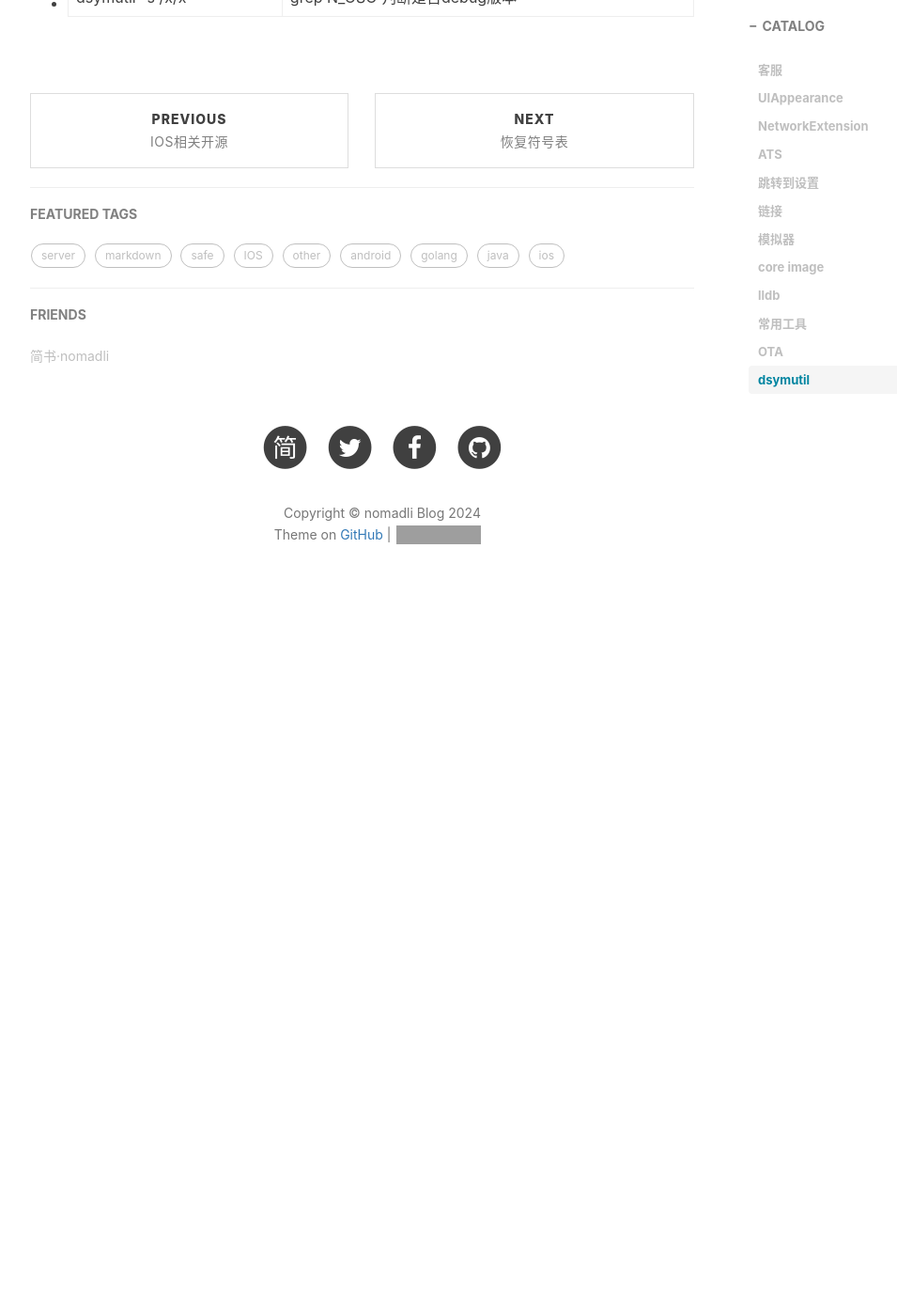
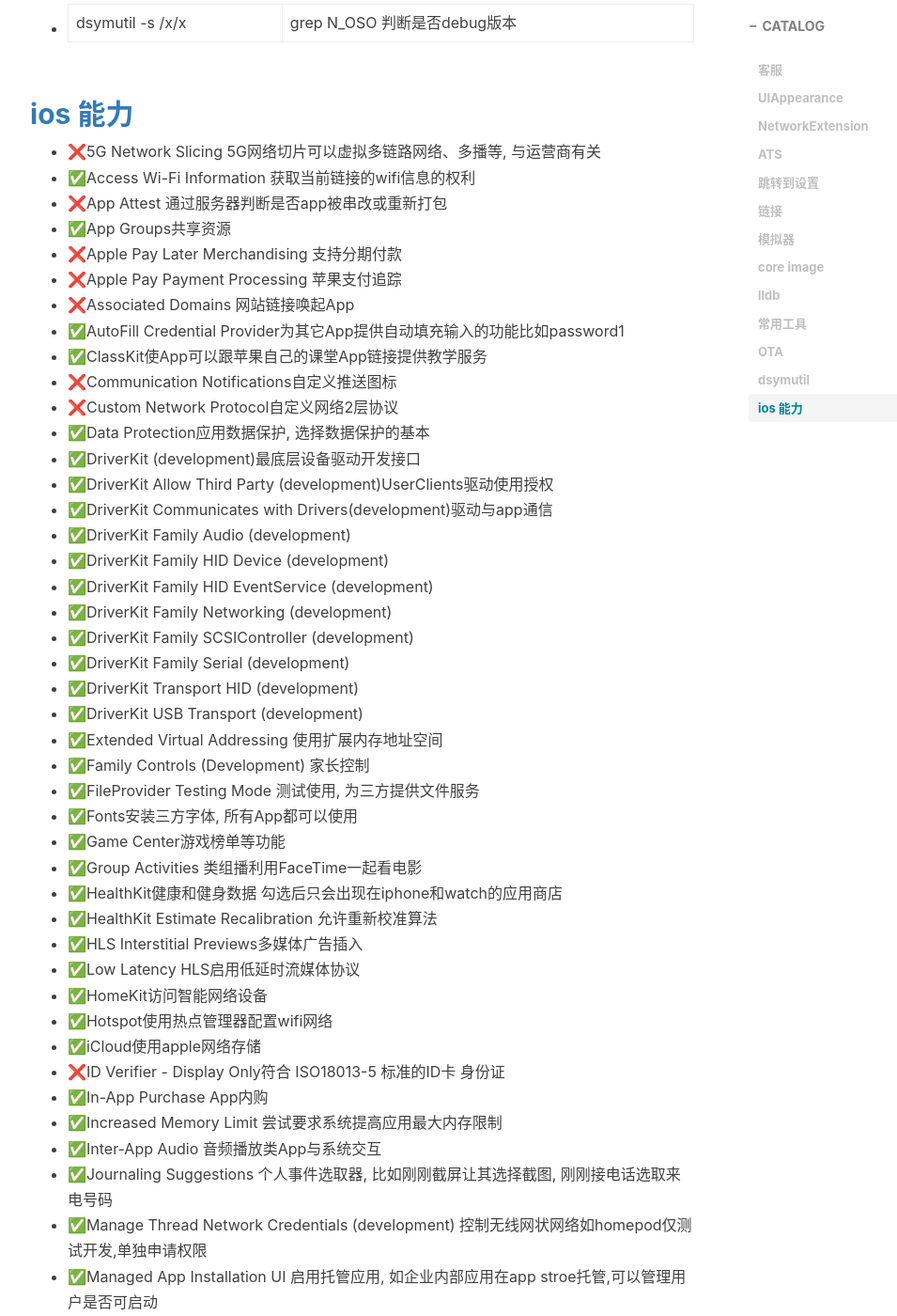
Before and after one commit to nomadli/nomadli.github.io, a Jekyll site: the page built from _posts/2016-01-21-iospoint.md, in a window 1280 px wide and 1400 px high, scrolled down 11821 px. Shown: the whole window at 94% size, without its empty margins (233-1188 px from the left). Built offline with Jekyll 4.4.1, drawn with Linux system fonts in a browser that asks for light colours; nearby versions of some CDN libraries; comment, search, counter and statistics services are not loaded; before the commit the page ends 12494 px from its top, so only the background shows below that; some of the changed text lies outside the part shown; grey boxes are pictures that could not be loaded.

Commit message:
add ios entitlements

```diff
--- a/_posts/2016-01-21-iospoint.md
+++ b/_posts/2016-01-21-iospoint.md
@@ -655,3 +655,75 @@
 
 ## dsymutil
 - dsymutil -s /x/x | grep N_OSO 判断是否debug版本
+
+
+## [ios 能力](https://developer.apple.com/documentation/bundleresources/entitlements?language=objc)
+- ❌5G Network Slicing 5G网络切片可以虚拟多链路网络、多播等, 与运营商有关
+- ✅Access Wi-Fi Information 获取当前链接的wifi信息的权利
+- ❌App Attest 通过服务器判断是否app被串改或重新打包
+- ✅App Groups共享资源
+- ❌Apple Pay Later Merchandising 支持分期付款
+- ❌Apple Pay Payment Processing 苹果支付追踪
+- ❌Associated Domains 网站链接唤起App
+- ✅AutoFill Credential Provider为其它App提供自动填充输入的功能比如password1
+- ✅ClassKit使App可以跟苹果自己的课堂App链接提供教学服务
+- ❌Communication Notifications自定义推送图标
+- ❌Custom Network Protocol自定义网络2层协议
+- ✅Data Protection应用数据保护, 选择数据保护的基本
+- ✅DriverKit (development)最底层设备驱动开发接口
+- ✅DriverKit Allow Third Party (development)UserClients驱动使用授权
+- ✅DriverKit Communicates with Drivers(development)驱动与app通信
+- ✅DriverKit Family Audio (development)
+- ✅DriverKit Family HID Device (development)
+- ✅DriverKit Family HID EventService (development)
+- ✅DriverKit Family Networking (development)
+- ✅DriverKit Family SCSIController (development)
+- ✅DriverKit Family Serial (development)
+- ✅DriverKit Transport HID (development)
+- ✅DriverKit USB Transport (development)
+- ✅Extended Virtual Addressing 使用扩展内存地址空间
+- ✅Family Controls (Development) 家长控制
+- ✅FileProvider Testing Mode 测试使用, 为三方提供文件服务
+- ✅Fonts安装三方字体, 所有App都可以使用
+- ✅Game Center游戏榜单等功能
+- ✅Group Activities 类组播利用FaceTime一起看电影
+- ✅HealthKit健康和健身数据 勾选后只会出现在iphone和watch的应用商店
+- ✅HealthKit Estimate Recalibration 允许重新校准算法
+- ✅HLS Interstitial Previews多媒体广告插入
+- ✅Low Latency HLS启用低延时流媒体协议
+- ✅HomeKit访问智能网络设备
+- ✅Hotspot使用热点管理器配置wifi网络
+- ✅iCloud使用apple网络存储
+- ❌ID Verifier - Display Only符合 ISO18013-5 标准的ID卡 身份证
+- ✅In-App Purchase App内购
+- ✅Increased Memory Limit 尝试要求系统提高应用最大内存限制
+- ✅Inter-App Audio 音频播放类App与系统交互
+- ✅Journaling Suggestions 个人事件选取器, 比如刚刚截屏让其选择截图, 刚刚接电话选取来电号码
+- ✅Manage Thread Network Credentials (development) 控制无线网状网络如homepod仅测试开发,单独申请权限
+- ✅Managed App Installation UI 启用托管应用, 如企业内部应用在app stroe托管,可以管理用户是否可启动
+- ✅Maps 应用提供地图导航服务
+- ✅Matter Allow Setup Payload允许通过二维码添加智能网络设备
+- ✅MDM Managed Associated Domains SSO单点登陆、设备登陆允许、自动填充允许等
+- ✅Media Device Discovery 在本地网络或蓝牙设备中搜索第三方媒体接收器
+- ✅Messages Collaboration 通过iMessage增强用户交互
+- ✅Multipath 使用多路径协议, 在wifi和移动网络选择更快链接成功的网络
+- ✅Network Extensions IP栈扩展
+- ✅NFC Tag Reading NFC读取, 不支持模拟ID IC
+- ❌On Demand Install Capable for App Clip Extensions内嵌轻应用
+- ✅Personal VPN 创建修改系统VPN权限
+- ❌Push Notifications 推送接收
+- ❌Push to Talk 推送直接语音文字聊天, 如果ip电话
+- ✅Sensitive Content Analysis 视频、照片显示前提供成人内容检查
+- ✅Shallow Depth and Pressure访问设备浸入水中的数据, 如水压、深度、温度
+- ✅Shared with You与其它App共享内容
+- ✅Sign In with Apple用苹果ID登陆,可以用于本地锁
+- ✅Siri 支持Siri控制app
+- ✅Sustained Execution让系统限制App突发的性能飙升
+- ✅System Extension 控制Macos一些系统设置
+- ✅Time Sensitive Notifications 紧急通知, 可以后台运行本地通知
+- ✅User Management 区分Apple TV 上多个用户的权利
+- ✅VMNet 虚拟机网络配置接口
+- ✅Wallet 管理钱包 车票、发票等
+- ✅WeatherKit 天气数据接口
+- ✅Wireless Accessory Configuration 配置使用MFi Wi-Fi与硬件连接
+- ✅Mac Catalyst macos版本的ipad应用跟cpu架构无关
```
